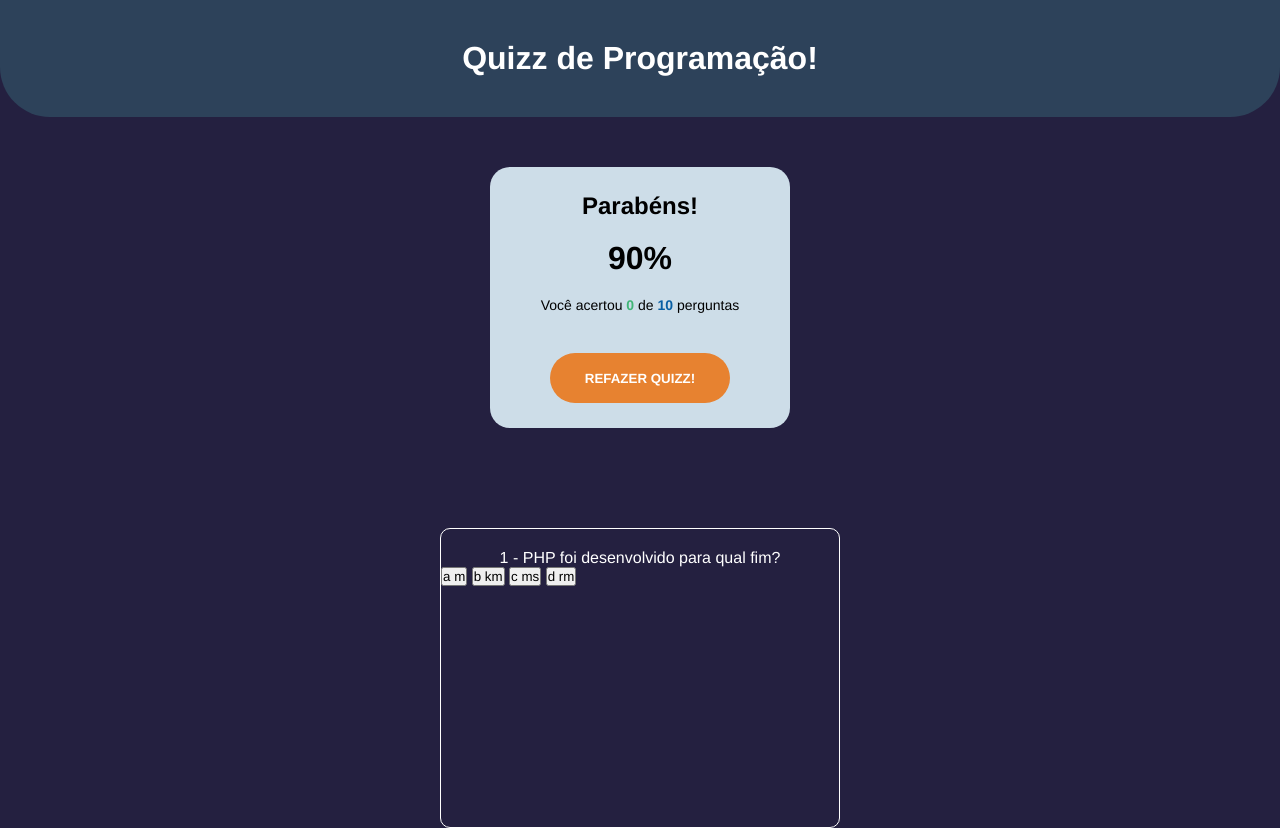
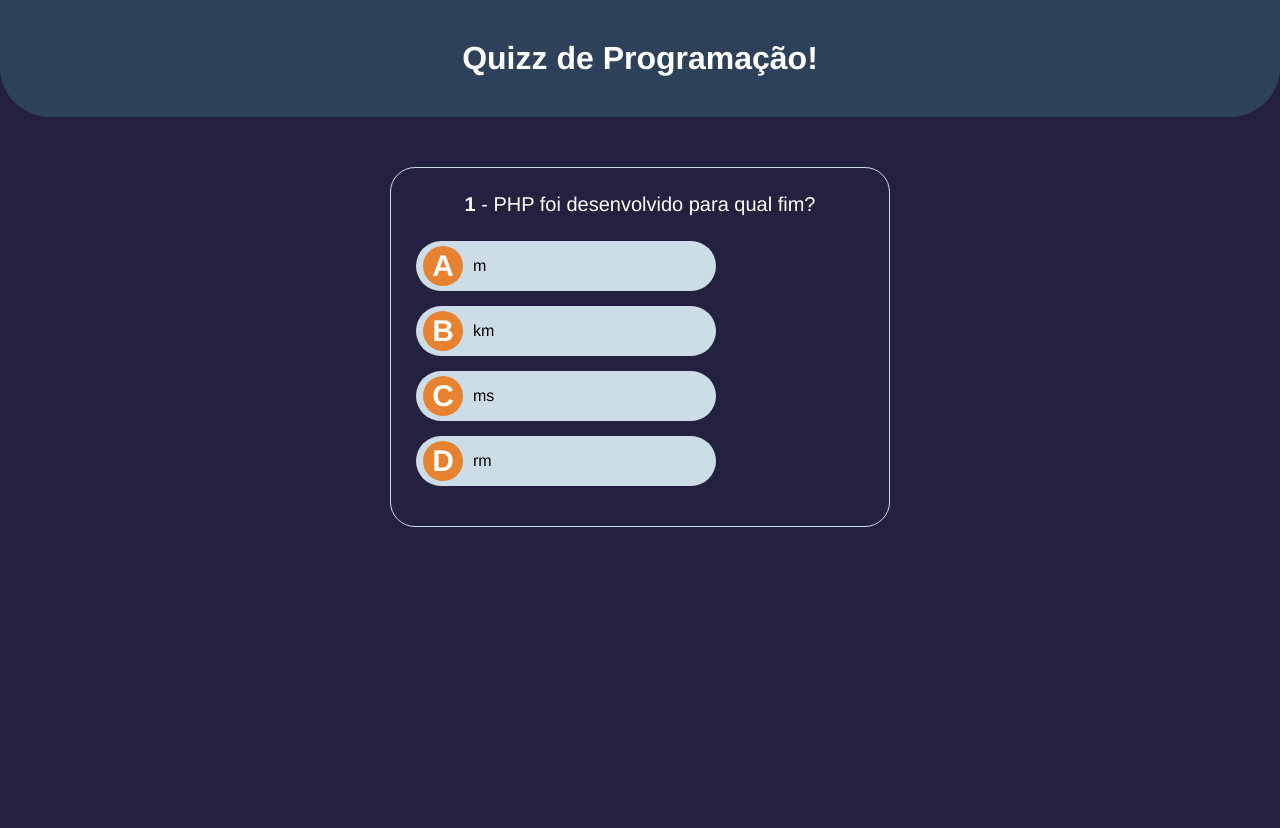
Before and after one commit to devlucasfernandes02/quizz, a plain HTML site: page index.html in a window 1280 px wide. After the commit the page ends 800 px from the top, so only its background shows below. Drawn offline with Linux system fonts and the light colour scheme.

Commit message:
final css

```diff
--- a/css/style.css
+++ b/css/style.css
@@ -74,30 +74,90 @@ body {
 
 }
 
+/*Quizz container */
 #quizz-container {
-    width: 400px;
-    height: 300px;
-    margin: auto;
-    border-radius: 10px;
-    border: 1px solid #FFF;
-    position: relative;
-    top: 50px;
-
+    width: 500px;
+    margin: 50px auto;
+    border: 1px solid #CDDDE8;
+    padding: 25px;
+    border-radius: 25px;
 }
 
 
 #question {
     text-align: center;
-    font-size: 1em;
-    color: white;
-    margin-top: 20px;
+    margin-bottom: 25px;
+    font-size: 20px;
 }
 
-.content {
-    width: 200px;
-    padding: 12px;
-    margin: 15px;
-    font-size: 0.8em;
-    background-color: aquamarine;
-    border-radius: 20px;
+#question-number {
+    font-weight: bold;
 }
+
+#answers-box button {
+    display: flex;
+    align-items: center;
+    margin: 15px 0;
+    width: 300px;
+    height: 50px;
+    border-radius: 25px;
+    background-color: #CDDDE8;
+    border: 2px solid transparent;
+    text-align: left;
+    padding-left: 5px;
+    color: #000;
+    cursor: pointer;
+    transition: .5s;
+}
+
+#answers-box button:hover {
+    background-color: #E78230;
+    color: #FFF;
+}
+
+#answers-box .btn-letter {
+    font-size: 30px;
+    font-weight: bold;
+    background-color: #E78230;
+    color: #FFF;
+    border-radius: 50%;
+    line-height: 40px;
+    text-align: center;
+    text-transform: uppercase;
+    flex: 1 1 0;
+    max-width: 40px;
+}
+
+.question-answer {
+    flex: 1 1 0;
+    margin-left: 10px;
+    font-size: 16px;
+}
+
+#quizz-container .wrong-answer, #quizz-container .wrong-answer .btn-letter {
+    background-color: #E62210;
+    color: #FFF;
+}
+
+#quizz-container .correct-answer,
+#quizz-container .correct-answer .btn-letter {
+    background-color: #40B576;
+    color: FFF;
+}
+
+/* RESPONSIVO */
+@media(max-width: 450px) {
+
+    #quizz-container {
+        border: none;
+        width: 100%;
+    }
+
+    #answers-box button {
+        width: 100%;
+    }
+
+    #score-container {
+        width: 90%;
+    }
+}
--- a/index.html
+++ b/index.html
@@ -10,7 +10,7 @@
 <body>
     <h1 id="main-title">Quizz de Programação!</h1>
     <!-- SCORE BOARD -->
-    <div id="score-container">
+    <div id="score-container" class="hide">
         <h2>Parabéns!</h2>
         <p id="display-score"><span>90</span>%</p>
         <p>Você acertou <span id="correct-answers">0</span> de <span id="questions-qty">10</span> perguntas</p>
@@ -21,8 +21,8 @@
         <div id="quizz-container">
             <p id="question"><span id="question-number">1</span> - <span id="question-text">PHP foi desenvolvido para qual fim?</span><p>
             <div id="answers-box">
-                <button class="correct-answer"><span class="btn-letter">a</span> <span class="question-answer">m</span></button>
-                <button class="wrong-answer"><span class="btn-letter">b</span> <span class="question-answer">km</span></button>
+                <button><span class="btn-letter">a</span> <span class="question-answer">m</span></button>
+                <button><span class="btn-letter">b</span> <span class="question-answer">km</span></button>
                 <button><span class="btn-letter">c</span> <span class="question-answer">ms</span></button>
                 <button><span class="btn-letter">d</span> <span class="question-answer">rm</span></button>
             </div>
```
